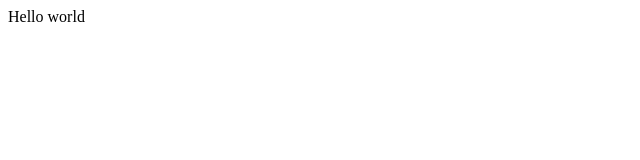
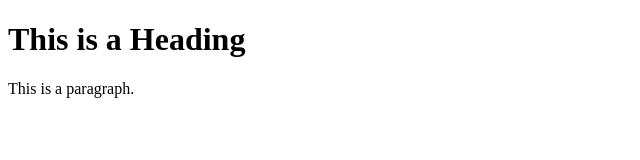
Before and after one commit to audreytjokro/cs5356-hw3, a plain HTML site: page index.html in a window 1280 px wide. Shown: the whole page, without its empty margins (0-640 px from the left). Drawn offline with Linux system fonts and the light colour scheme.

Commit message:
Update index.html

```diff
--- a/index.html
+++ b/index.html
@@ -1,3 +1,14 @@
-<div>
-  Hello world
-</div>
+<!DOCTYPE html>
+<html>
+<head>
+  <title>Hi! I'm Audrey</title>
+  <link rel="icon" type="image/x-icon" href="/images/favicon.ico">
+</head>
+<body>
+
+<h1>This is a Heading</h1>
+<p>This is a paragraph.</p>
+
+
+</body>
+</html>
```
